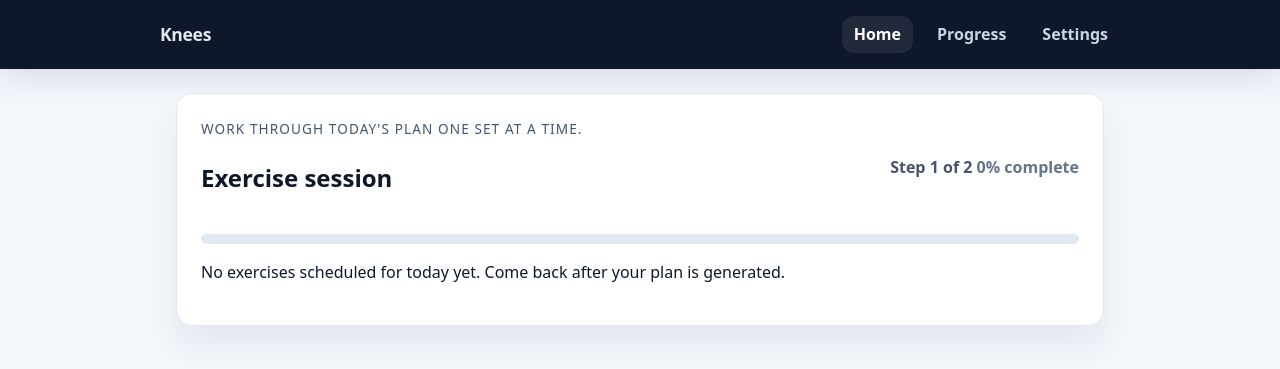
After one commit to h0n24/knees, a Django app: page /health/exercise/ in a window 1280 px wide. The commit adds this page. Shown: the top 369 px of the page. Run offline with Django 5.2, Linux system fonts and the light colour scheme; the visitor is signed in with stand-in values (Sample User, id 1); data that the repository does not hold is empty.

Commit message:
Add exercise session flow with progress tracking

```diff
--- a/apps/backend/pages/urls.py
+++ b/apps/backend/pages/urls.py
@@ -5,6 +5,7 @@ from apps.backend.pages import views
 urlpatterns = [
     path("", views.landing_page, name="landing"),
     path("health/", views.health_page, name="health"),
+    path("health/exercise/", views.exercise_session_page, name="exercise_session"),
     path("trainer/", views.trainer_page, name="trainer"),
     path("about/", views.about_page, name="about"),
     path("privacy/", views.privacy_page, name="privacy"),
--- a/apps/backend/pages/views.py
+++ b/apps/backend/pages/views.py
@@ -1,8 +1,10 @@
 from django.contrib.auth.decorators import login_required
+from datetime import datetime
+
 from django.shortcuts import redirect, render
 from django.utils import timezone
 
-from apps.backend.training.models import DailyExercise
+from apps.backend.training.models import DailyExercise, ExerciseLog
 from apps.backend.training.services import ensure_training_tables_ready
 
 
@@ -63,6 +65,99 @@ def health_page(request):
     )
 
 
+def _build_exercise_steps(todays_exercises):
+    exercises = list(todays_exercises)
+    if not exercises:
+        return []
+
+    max_sets = max(item.sets or 1 for item in exercises)
+    ordered_sets = []
+
+    for set_number in range(1, max_sets + 1):
+        for daily_exercise in exercises:
+            sets = daily_exercise.sets or 1
+            if set_number <= sets:
+                ordered_sets.append({
+                    "daily_exercise": daily_exercise,
+                    "set_number": set_number,
+                })
+
+    return ordered_sets
+
+
+@login_required
+def exercise_session_page(request):
+    ensure_training_tables_ready()
+
+    todays_exercises = list(
+        DailyExercise.objects.filter(
+            user=request.user, scheduled_for=timezone.localdate()
+        ).select_related("exercise")
+    )
+
+    exercise_steps = _build_exercise_steps(todays_exercises)
+    total_steps = len(exercise_steps) + 2  # sleep/nutrition + fatigue
+
+    completed_logs = ExerciseLog.objects.filter(
+        user=request.user, daily_exercise__in=[step["daily_exercise"] for step in exercise_steps]
+    ).count()
+    completed_logs = min(completed_logs, len(exercise_steps))
+
+    post_exercise_stage = int(request.session.get("post_exercise_stage", 0) or 0)
+    if completed_logs < len(exercise_steps):
+        post_exercise_stage = 0
+
+    completed_steps = completed_logs + min(post_exercise_stage, 2)
+    current_step_number = min(completed_steps + 1, total_steps)
+    progress_percent = (completed_steps / total_steps) * 100 if total_steps else 0
+
+    current_timestamp = timezone.now()
+    session_started_at = request.session.get("current_step_started_at")
+    if session_started_at is None:
+        request.session["current_step_started_at"] = current_timestamp.timestamp()
+        session_started_at = request.session["current_step_started_at"]
+    else:
+        session_started_at = float(session_started_at)
+
+    if request.method == "POST":
+        started_at = datetime.fromtimestamp(session_started_at, tz=timezone.get_current_timezone())
+        duration_seconds = max(int(current_timestamp.timestamp() - session_started_at), 1)
+
+        if completed_logs < len(exercise_steps):
+            current_step = exercise_steps[completed_logs]
+            ExerciseLog.objects.update_or_create(
+                user=request.user,
+                daily_exercise=current_step["daily_exercise"],
+                set_number=current_step["set_number"],
+                defaults={
+                    "duration_seconds": duration_seconds,
+                    "started_at": started_at,
+                    "completed_at": current_timestamp,
+                },
+            )
+            request.session["post_exercise_stage"] = 0
+        else:
+            post_exercise_stage = min(post_exercise_stage + 1, 2)
+            request.session["post_exercise_stage"] = post_exercise_stage
+
+        request.session["current_step_started_at"] = timezone.now().timestamp()
+        return redirect("exercise_session")
+
+    context = {
+        "title": "Exercise session",
+        "headline": "Work through today\'s plan one set at a time.",
+        "steps": exercise_steps,
+        "current_step": exercise_steps[completed_logs] if completed_logs < len(exercise_steps) else None,
+        "current_set_number": exercise_steps[completed_logs]["set_number"] if completed_logs < len(exercise_steps) else None,
+        "total_steps": total_steps,
+        "current_step_number": current_step_number,
+        "progress_percent": progress_percent,
+        "post_exercise_stage": post_exercise_stage,
+    }
+
+    return render(request, "pages/exercise_session.html", context)
+
+
 @login_required
 def trainer_page(request):
     if not request.user.groups.filter(name="trainer user").exists():
--- a/static/css/base.css
+++ b/static/css/base.css
@@ -281,6 +281,113 @@ footer {
     font-size: 1.15rem;
 }
 
+.session {
+    background: var(--card);
+    border: 1px solid var(--border);
+    border-radius: 1rem;
+    padding: 1.5rem;
+    box-shadow: 0 20px 30px rgba(15, 23, 42, 0.06);
+}
+
+.session__header {
+    display: flex;
+    align-items: center;
+    justify-content: space-between;
+    gap: 1rem;
+}
+
+.session__progress-meta {
+    text-align: right;
+    color: #475569;
+    font-weight: 600;
+}
+
+.muted {
+    color: #64748b;
+}
+
+.progress {
+    margin: 1rem 0;
+}
+
+.progress__track {
+    background: #e2e8f0;
+    border-radius: 999px;
+    height: 10px;
+    overflow: hidden;
+}
+
+.progress__fill {
+    background: var(--accent);
+    height: 100%;
+    border-radius: 999px;
+    width: 0;
+    transition: width 200ms ease;
+}
+
+.session__body {
+    display: grid;
+    grid-template-columns: repeat(auto-fit, minmax(260px, 1fr));
+    gap: 1.25rem;
+    align-items: center;
+}
+
+.session__media .media-placeholder {
+    background: #e2e8f0;
+    border-radius: 0.75rem;
+    aspect-ratio: 9 / 16;
+    display: grid;
+    place-items: center;
+    color: #1d4ed8;
+    font-size: 2rem;
+}
+
+.play-icon {
+    width: 3rem;
+    height: 3rem;
+    border-radius: 50%;
+    background: rgba(37, 99, 235, 0.12);
+    display: grid;
+    place-items: center;
+    color: #1d4ed8;
+    font-weight: 800;
+}
+
+.session__details h2 {
+    margin: 0.35rem 0;
+}
+
+.session__details .reps {
+    font-size: 1.1rem;
+    font-weight: 700;
+}
+
+.session__actions {
+    margin-top: 1rem;
+}
+
+.session__actions .button.primary {
+    display: inline-flex;
+    align-items: center;
+    gap: 0.35rem;
+}
+
+.session__text-card {
+    background: #f8fafc;
+    border: 1px dashed var(--border);
+    border-radius: 0.75rem;
+    padding: 1.25rem;
+    box-shadow: inset 0 1px 0 rgba(255, 255, 255, 0.6);
+}
+
+.eyebrow {
+    text-transform: uppercase;
+    letter-spacing: 0.08em;
+    font-size: 0.85rem;
+    color: #475569;
+    margin: 0 0 0.25rem;
+}
+
 @media (max-width: 640px) {
     .primary-nav {
         display: none;
--- /dev/null
+++ b/templates/pages/exercise_session.html
@@ -0,0 +1,86 @@
+{% extends "base_authenticated.html" %}
+
+{% block title %}Exercise session | Knees{% endblock %}
+
+{% block content %}
+<section class="session">
+    <div class="session__header">
+        <div>
+            <p class="eyebrow">{{ headline }}</p>
+            <h1>{{ title }}</h1>
+        </div>
+        <div class="session__progress-meta">
+            <span>Step {{ current_step_number }} of {{ total_steps }}</span>
+            <span class="muted">{{ progress_percent|floatformat:0 }}% complete</span>
+        </div>
+    </div>
+
+    <div class="progress">
+        <div class="progress__track">
+            <div class="progress__fill" style="width: {{ progress_percent }}%"></div>
+        </div>
+    </div>
+
+    {% if steps %}
+        {% if current_step %}
+            <div class="session__body">
+                <div class="session__media">
+                    <div class="media-placeholder">
+                        <div class="play-icon">▶</div>
+                    </div>
+                </div>
+                <div class="session__details">
+                    <p class="eyebrow">Set {{ current_step.set_number }} of {{ current_step.daily_exercise.sets|default:1 }}</p>
+                    <h2>{{ current_step.daily_exercise.exercise.name }}</h2>
+                    <p class="reps">{{ current_step.daily_exercise.repetitions|default:"Repetitions not specified" }}</p>
+                    <p class="muted">Difficulty {{ current_step.daily_exercise.exercise.difficulty_range }}</p>
+
+                    <form method="post" class="session__actions">
+                        {% csrf_token %}
+                        <button type="submit" class="button primary">
+                            Next
+                            <span class="icon">▶</span>
+                        </button>
+                    </form>
+                </div>
+            </div>
+        {% elif post_exercise_stage == 0 %}
+            <div class="session__body">
+                <div class="session__text-card">
+                    <p class="eyebrow">Recovery</p>
+                    <h2>Sleep &amp; nutrition check-in</h2>
+                    <p class="muted">Take a moment to record how you rested and what you ate today.</p>
+                    <form method="post" class="session__actions">
+                        {% csrf_token %}
+                        <button type="submit" class="button primary">Next</button>
+                    </form>
+                </div>
+            </div>
+        {% elif post_exercise_stage == 1 %}
+            <div class="session__body">
+                <div class="session__text-card">
+                    <p class="eyebrow">Feedback</p>
+                    <h2>FAS / fatigue questionnaire</h2>
+                    <p class="muted">Answer a few quick questions about how your body feels after training.</p>
+                    <form method="post" class="session__actions">
+                        {% csrf_token %}
+                        <button type="submit" class="button primary">Next</button>
+                    </form>
+                </div>
+            </div>
+        {% else %}
+            <div class="session__body">
+                <div class="session__text-card">
+                    <h2>All done for today</h2>
+                    <p class="muted">You completed all exercises and check-ins. Great work!</p>
+                    <div class="session__actions">
+                        <a class="button" href="{% url 'health' %}">Back to health overview</a>
+                    </div>
+                </div>
+            </div>
+        {% endif %}
+    {% else %}
+        <p>No exercises scheduled for today yet. Come back after your plan is generated.</p>
+    {% endif %}
+</section>
+{% endblock %}
--- a/templates/pages/health.html
+++ b/templates/pages/health.html
@@ -48,7 +48,7 @@
             </div>
         </div>
         <div class="cta">
-            <a class="button wide" href="#start-session">Start today session</a>
+            <a class="button wide" href="{% url 'exercise_session' %}">Start today session</a>
         </div>
     </div>
 
```
Also changed, not shown: apps/backend/pages/tests/test_exercise_session.py (added, +70 -0 lines), apps/backend/training/models.py (+25 -0 lines), apps/backend/training/migrations/0004_exerciselog_exerciselog_unique_exercise_log_per_set.py (added).
